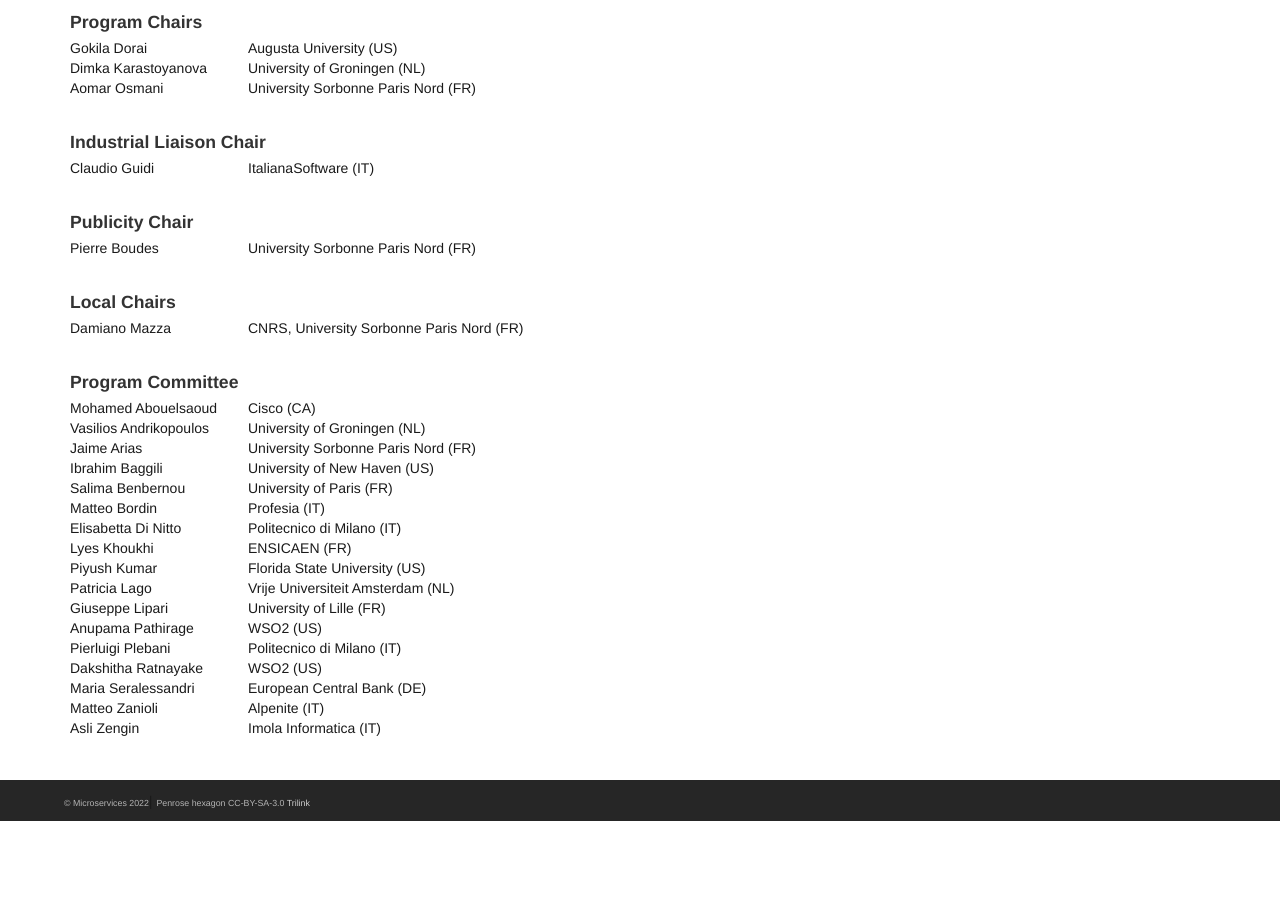
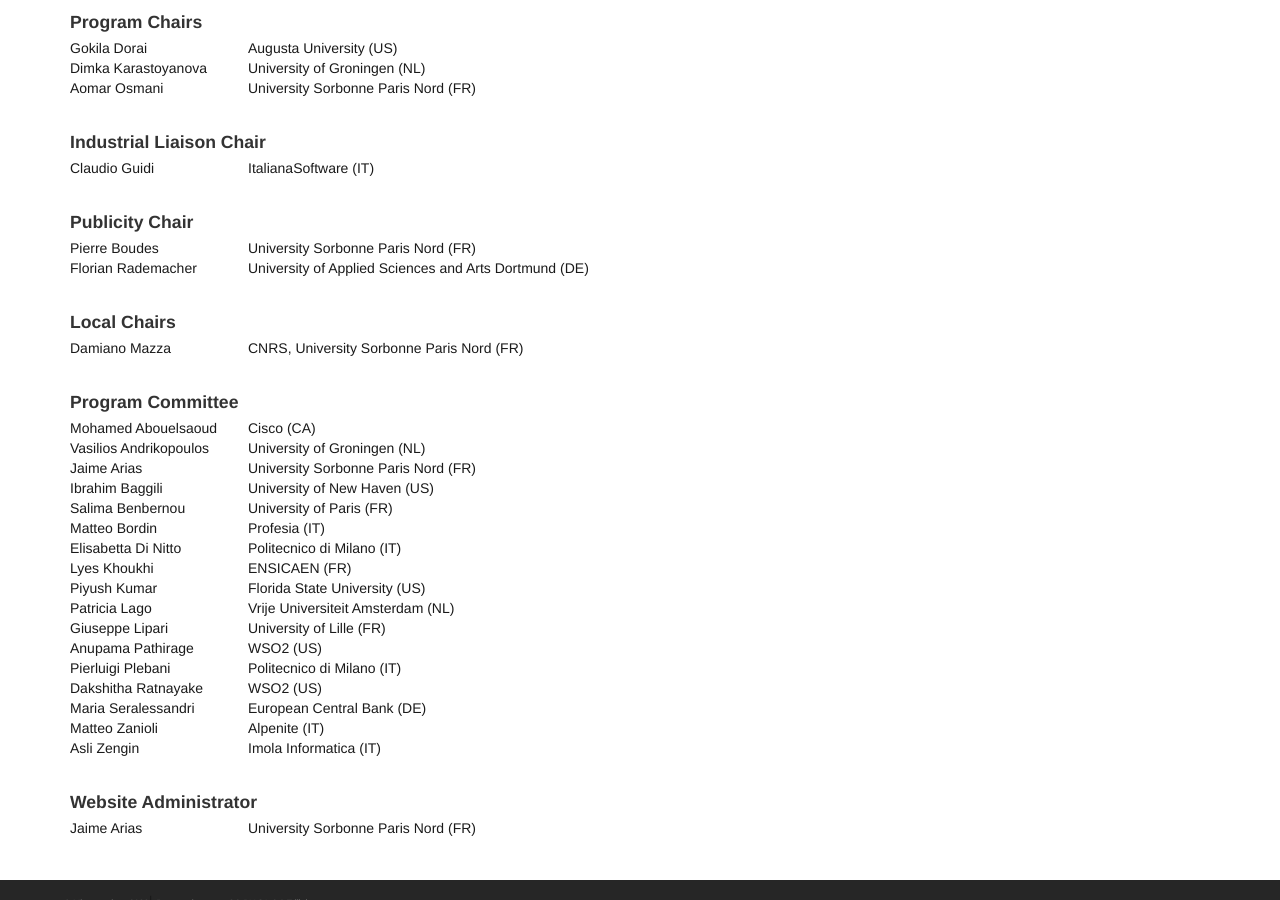
Before and after one commit to microservices-community/microservices-2022, a Jekyll site: the page built from committees.md, in a window 1280 px wide and 900 px high, scrolled down 630 px. Built offline with Jekyll 4.4.1, drawn with Linux system fonts in a browser that asks for light colours; before the commit the page ends 1451 px from its top, so only the background shows below that.

Commit message:
add new publicity chair

```diff
--- a/cfp.txt
+++ b/cfp.txt
@@ -84,6 +84,7 @@ Claudio Guidi, italianaSoftware (IT)
 
 Publicity Chair:
 Pierre Boudes, Université Sorbonne Paris Nord (FR)
+Florian Rademacher, University of Applied Sciences and Arts Dortmund (DE)
 
 Local Chairs:
 Damiano Mazza, CNRS, University Sorbonne Paris Nord (FR)
--- a/committees.md
+++ b/committees.md
@@ -36,6 +36,7 @@ layout: page
 <table>
   <tbody>
         <tr><td>Pierre Boudes</td><td>University Sorbonne Paris Nord (FR)</td></tr>
+        <tr><td>Florian Rademacher</td><td>University of Applied Sciences and Arts Dortmund (DE)</td></tr>
   </tbody>
 </table>
 ### Local Chairs
@@ -66,6 +67,12 @@ layout: page
         <tr><td>Asli Zengin</td><td>Imola Informatica (IT)</td></tr>
   </tbody>
 </table>
+### Website Administrator
+<table>
+  <tbody>
+        <tr><td>Jaime Arias</td><td>University Sorbonne Paris Nord (FR)</td></tr>
+  </tbody>
+</table>
 {% comment %}
 ### Additional reviewers
 <table>
```
